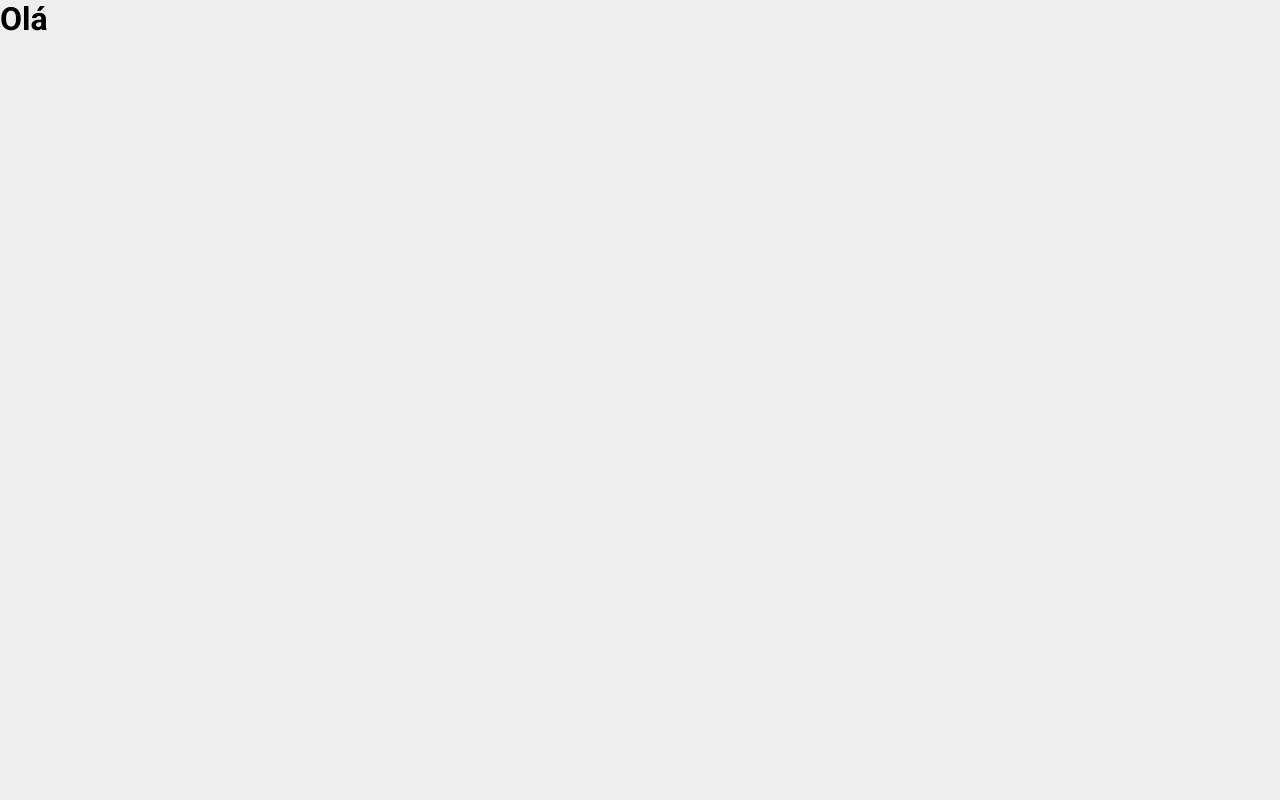
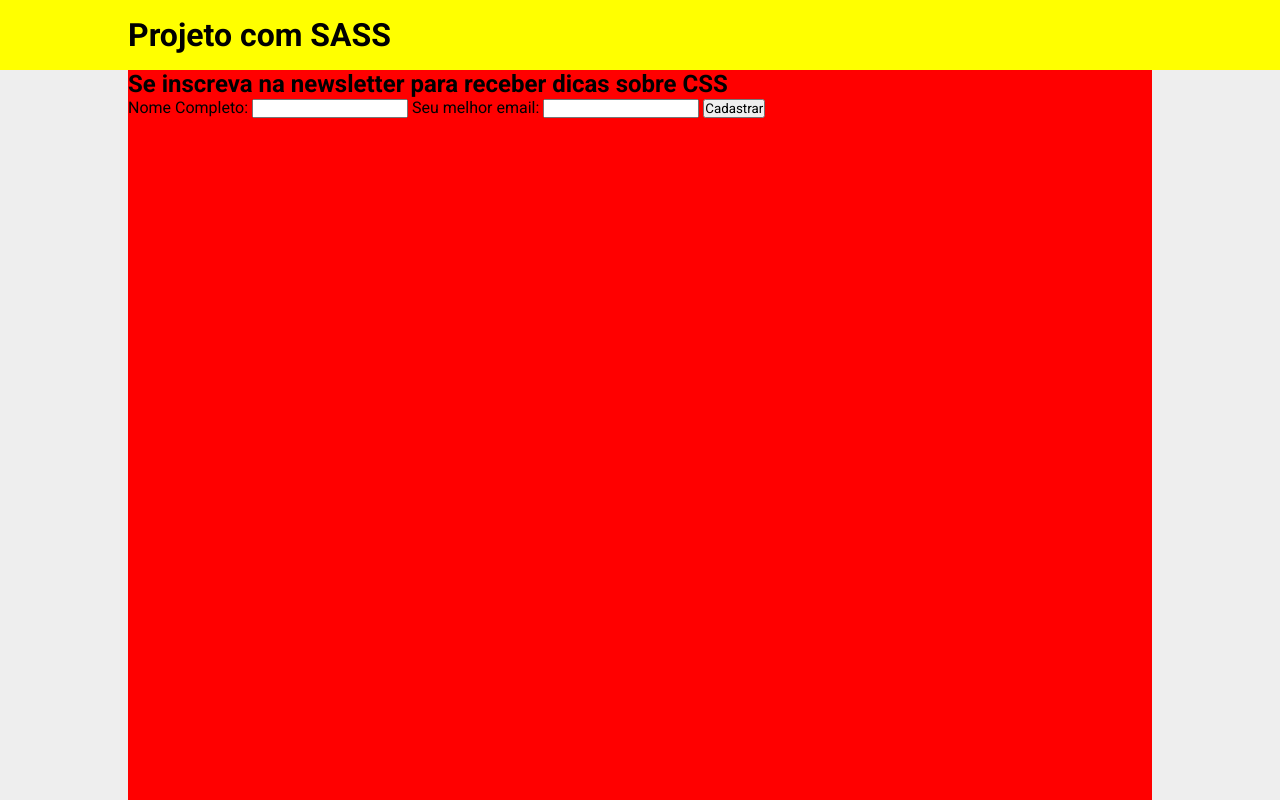
Before and after one commit to ClaudioFerreir/SASS_projects, a website: page FirstProjectSASS/index.html in a window 1280 px wide. Drawn offline with Linux system fonts and the light colour scheme.

Commit message:
feat: html

```diff
--- a/FirstProjectSASS/index.html
+++ b/FirstProjectSASS/index.html
@@ -12,6 +12,20 @@
   <link rel="stylesheet" href="./build/main.css">
 </head>
 <body>
-  <h1>Olá</h1>
+  <header>
+    <div class="container">
+      <h1>Projeto com SASS</h1>
+    </div>
+  </header>
+  <div class="form-container container">
+    <h2>Se inscreva na newsletter para receber dicas sobre CSS</h2>
+    <form>
+      <label for="nome-completo">Nome Completo:</label>
+      <input type="text" id="nome-completo">
+      <label for="email">Seu melhor email:</label>
+      <input type="email" id="email">
+      <button type="submit">Cadastrar</button>
+    </form>
+  </div>
 </body>
 </html>
--- a/FirstProjectSASS/source/main.scss
+++ b/FirstProjectSASS/source/main.scss
@@ -4,3 +4,19 @@
 body {
   background-color: #eee;
 }
+
+.container {
+  max-width: 1024px;
+  width: 100%;
+  margin: 0 auto;
+}
+
+header {
+  padding: 16px 0;
+  background-color: yellow;
+}
+
+.form-container {
+  height: calc(100vh - 70px); // 70px = header height
+  background-color: red;
+}
```
Also changed, not shown: FirstProjectSASS/build/main.css, 1 other file.
